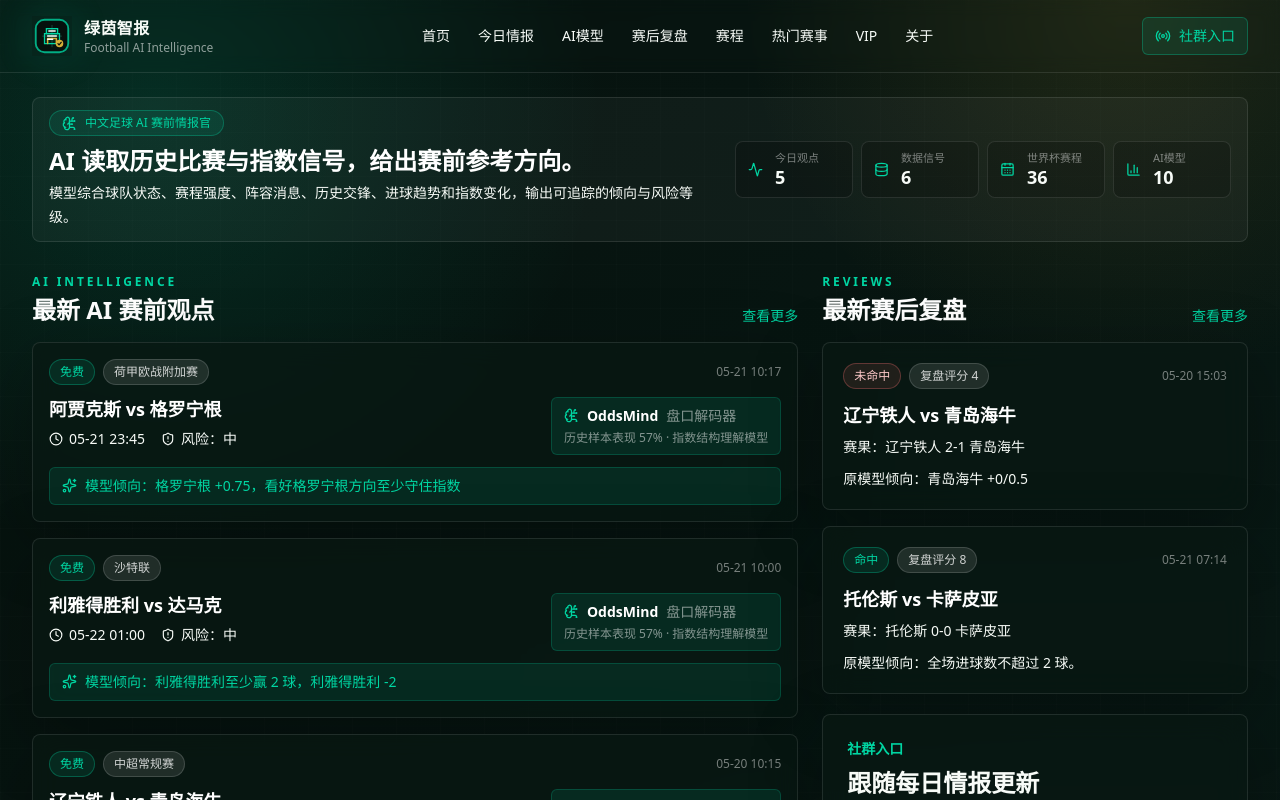
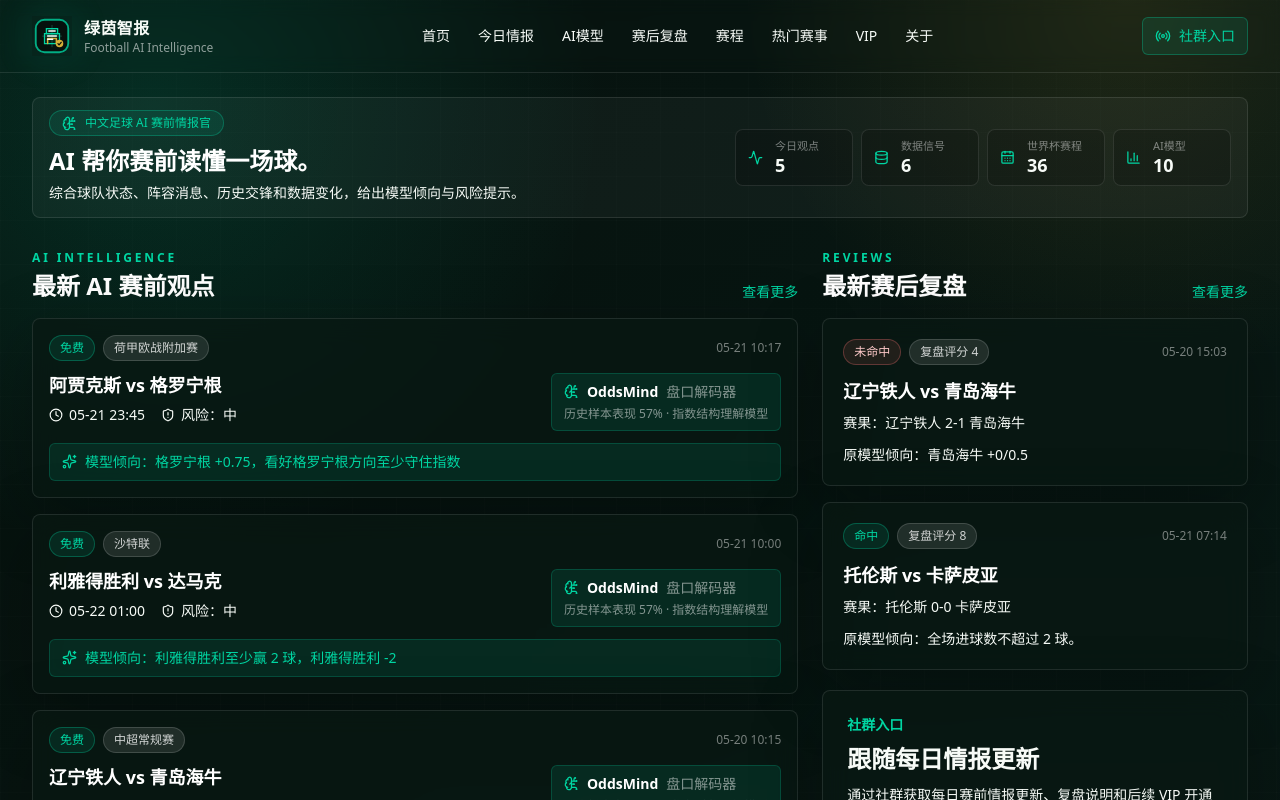
Before and after one commit to currygaovip-oss/football-ai-intel, a Next.js app: page / in a window 1280 px wide. Shown: the top 800 px of the page. Built offline with nearby package versions, Linux system fonts and the light colour scheme.

Commit message:
Refine homepage prediction copy

```diff
--- a/app/page.tsx
+++ b/app/page.tsx
@@ -30,10 +30,10 @@ export default function HomePage() {
               <BrainCircuit size={15} /> 中文足球 AI 赛前情报官
             </div>
             <h1 className="mt-2 text-xl font-semibold leading-tight text-white sm:text-2xl">
-              AI 读取历史比赛与指数信号，给出赛前参考方向。
+              AI 帮你赛前读懂一场球。
             </h1>
             <p className="mt-1 max-w-3xl text-sm leading-6 text-white/58">
-              模型综合球队状态、赛程强度、阵容消息、历史交锋、进球趋势和指数变化，输出可追踪的倾向与风险等级。
+              综合球队状态、阵容消息、历史交锋和数据变化，给出模型倾向与风险提示。
             </p>
           </div>
           <div className="flex gap-2 overflow-x-auto xl:min-w-[520px] xl:justify-end">
```
